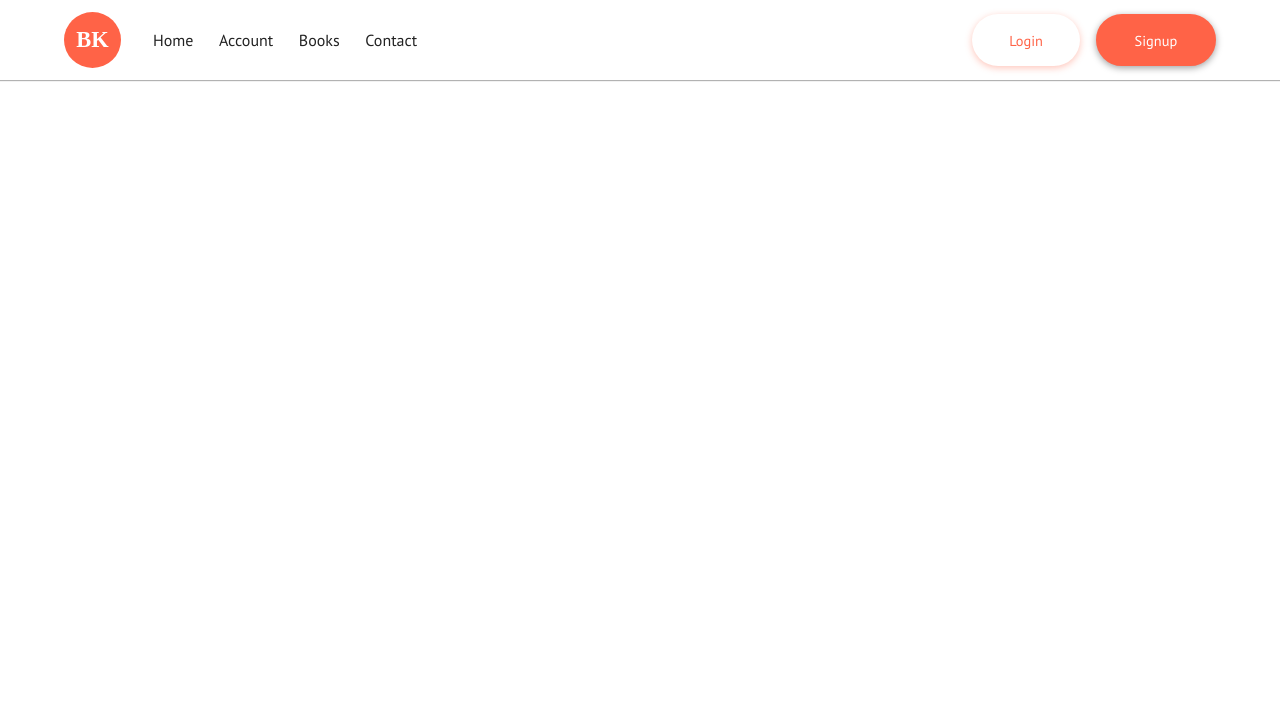
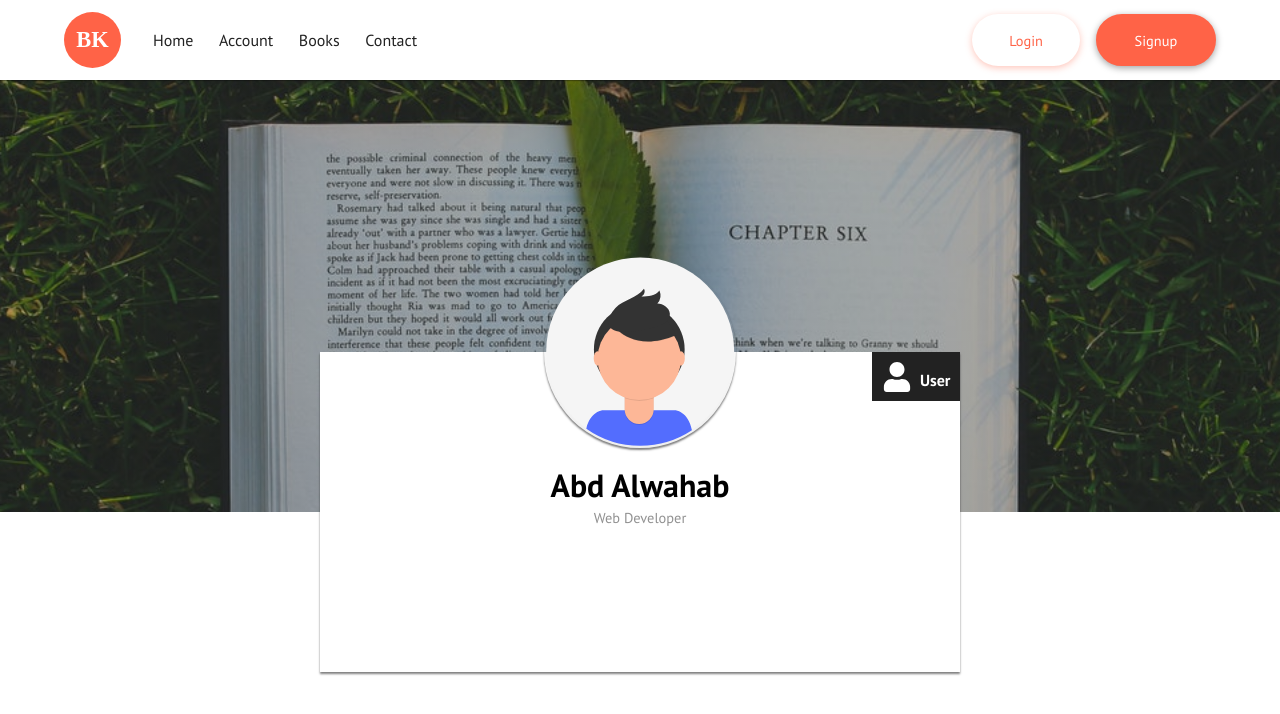
Before and after one commit to Abd-Alwahab/learn-auth-frontend, a React (Create React App) app: page /profile in a window 1280 px wide. Shown: the top 714 px of the page. Built offline with nearby package versions, Linux system fonts and the light colour scheme.

Commit message:
adding the profile page

```diff
--- a/src/App.js
+++ b/src/App.js
@@ -4,6 +4,7 @@ import HomeLoggedOut from "./pages/HomeLoggedOut";
 import Navbar from "./components/Navbar";
 import Signup from "./pages/Signup";
 import ForgotPassword from "./pages/ForgotPassword";
+import PreviewProfile from "./pages/PreviewProfile";
 
 function App() {
   return (
@@ -15,6 +16,7 @@ function App() {
           <Route path="/login" component={Login} />
           <Route path="/signup" component={Signup} />
           <Route path="/forgotpassword" component={ForgotPassword} />
+          <Route path="/profile" component={PreviewProfile} />
         </Switch>
       </BrowserRouter>
     </div>
--- a/src/components/Navbar.js
+++ b/src/components/Navbar.js
@@ -44,7 +44,7 @@ function Navbar() {
                 </Link>
               </li>
               <li className="list__item" onClick={closeNav}>
-                <Link to="/view-profile" className=" link list__link">
+                <Link to="/profile" className=" link list__link">
                   Account
                 </Link>
               </li>
--- /dev/null
+++ b/src/pages/PreviewProfile.js
@@ -0,0 +1,54 @@
+import React from "react";
+import ProfilePlacholder from "./../media/profile/profile.svg";
+import { FaUser, FaUserTie, FaUserShield } from "react-icons/fa";
+import { motion } from "framer-motion";
+import FullHeightWrapper from "../components/FullHeightWrapper";
+
+const PreviewProfile = () => {
+  return (
+    <FullHeightWrapper>
+      <div className="preview-profile">
+        <div className="preview-profile-header">
+          <motion.div
+            className="preview-profile-header-box"
+            initial={{
+              opacity: 0,
+            }}
+            animate={{ opacity: 1 }}
+            transition={{ duration: 0.2 }}
+          >
+            <motion.div
+              className="preview-profile-header-image-container"
+              initial={{
+                y: "-100%",
+                x: "-50%",
+                opacity: 0,
+              }}
+              animate={{ y: 0, opacity: 1 }}
+              transition={{ duration: 0.5 }}
+            >
+              <img
+                src={ProfilePlacholder}
+                alt=""
+                className="preview-profile-header-image"
+              />
+            </motion.div>
+
+            <div className="preview-profile-header-content">
+              <h1>Abd Alwahab</h1>
+              <p>Web Developer</p>
+            </div>
+
+            <div className="preview-profile-role">
+              <FaUser size={30} color="#fff" />
+
+              <span>User</span>
+            </div>
+          </motion.div>
+        </div>
+      </div>
+    </FullHeightWrapper>
+  );
+};
+
+export default PreviewProfile;
```
Also changed, not shown: 1 other file (tests, documents, lock files or other folders).
